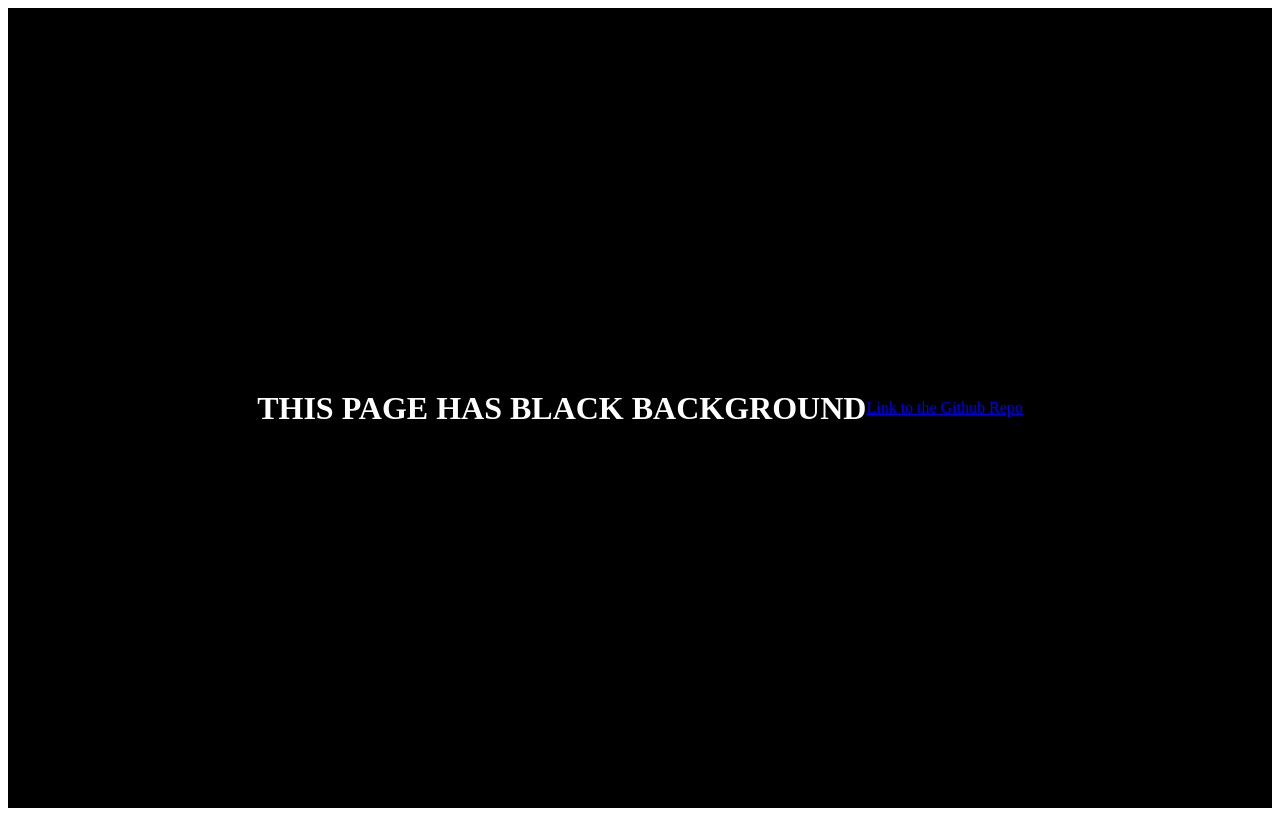
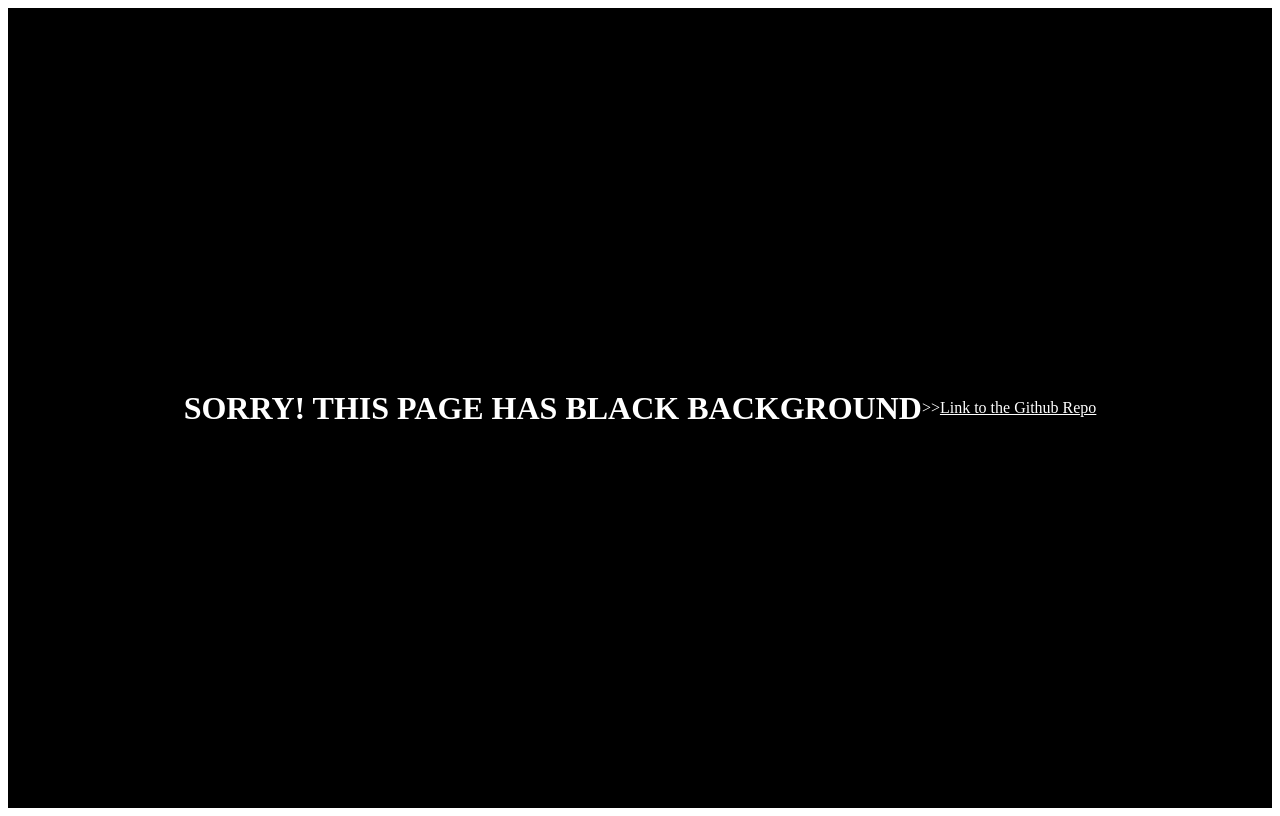
Before and after one commit to sdevkota/TSLChecker, a plain HTML site: page index.html in a window 1280 px wide. Drawn offline with Linux system fonts and the light colour scheme.

Commit message:
Update index.html

```diff
--- a/index.html
+++ b/index.html
@@ -23,8 +23,8 @@
             src="https://storage.googleapis.com/design-production/media/story_cover/w1440/ErrorMessage_Banner_20181206090223__b2b80326.jpg" />"
     </div>
     <div style="background: black;height:100vh;color:white;display: flex;align-items: center;justify-content: center">
-        <h1>THIS PAGE HAS BLACK BACKGROUND</h1>
-        <a href="https://sdevkota.github.io/TSLChecker/">Link to the Github Repo</a>
+        <h1>SORRY! THIS PAGE HAS BLACK BACKGROUND</h1> >>
+        <a href="https://sdevkota.github.io/TSLChecker/" style="color:white">Link to the Github Repo</a>
     </div>
 </body>
 
```
